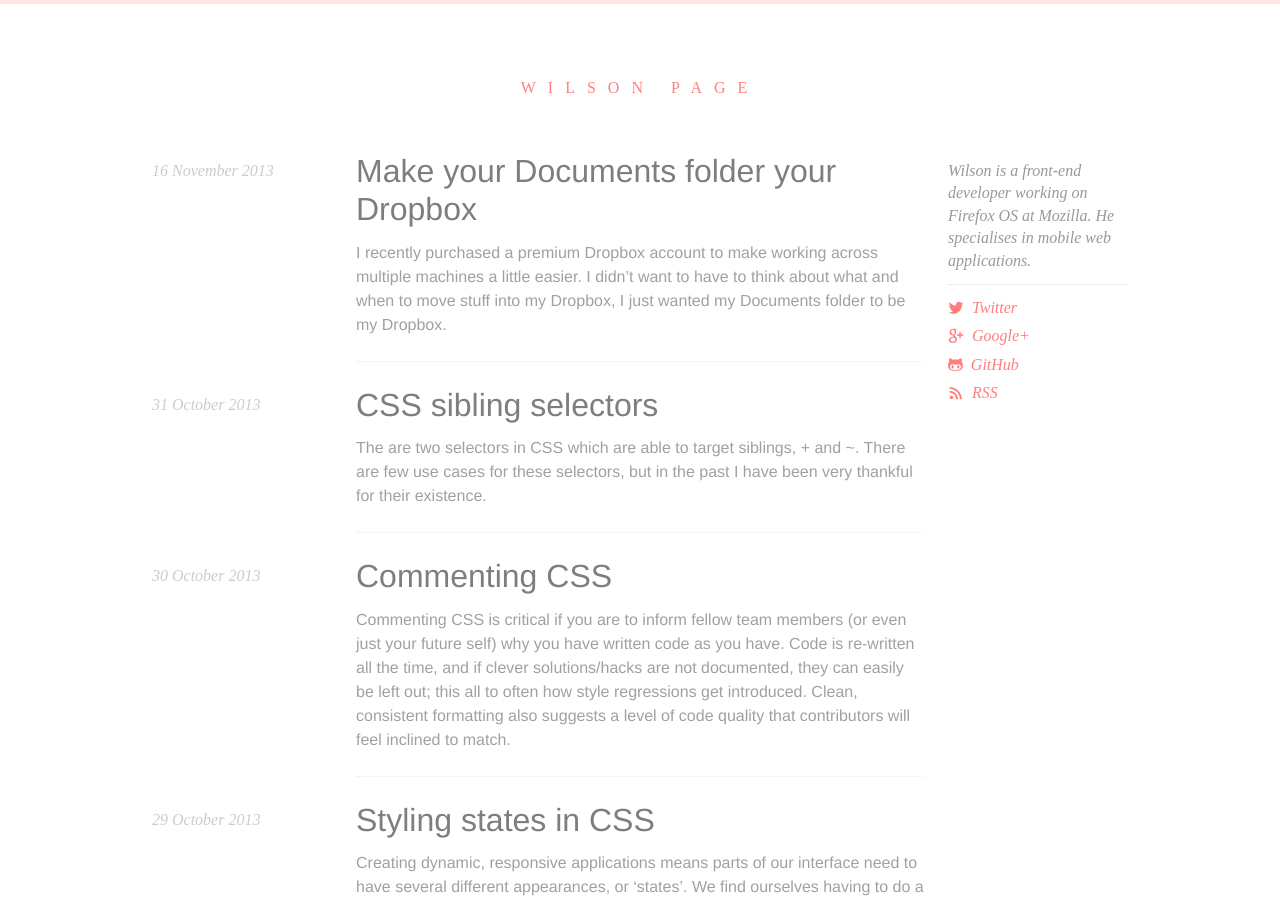
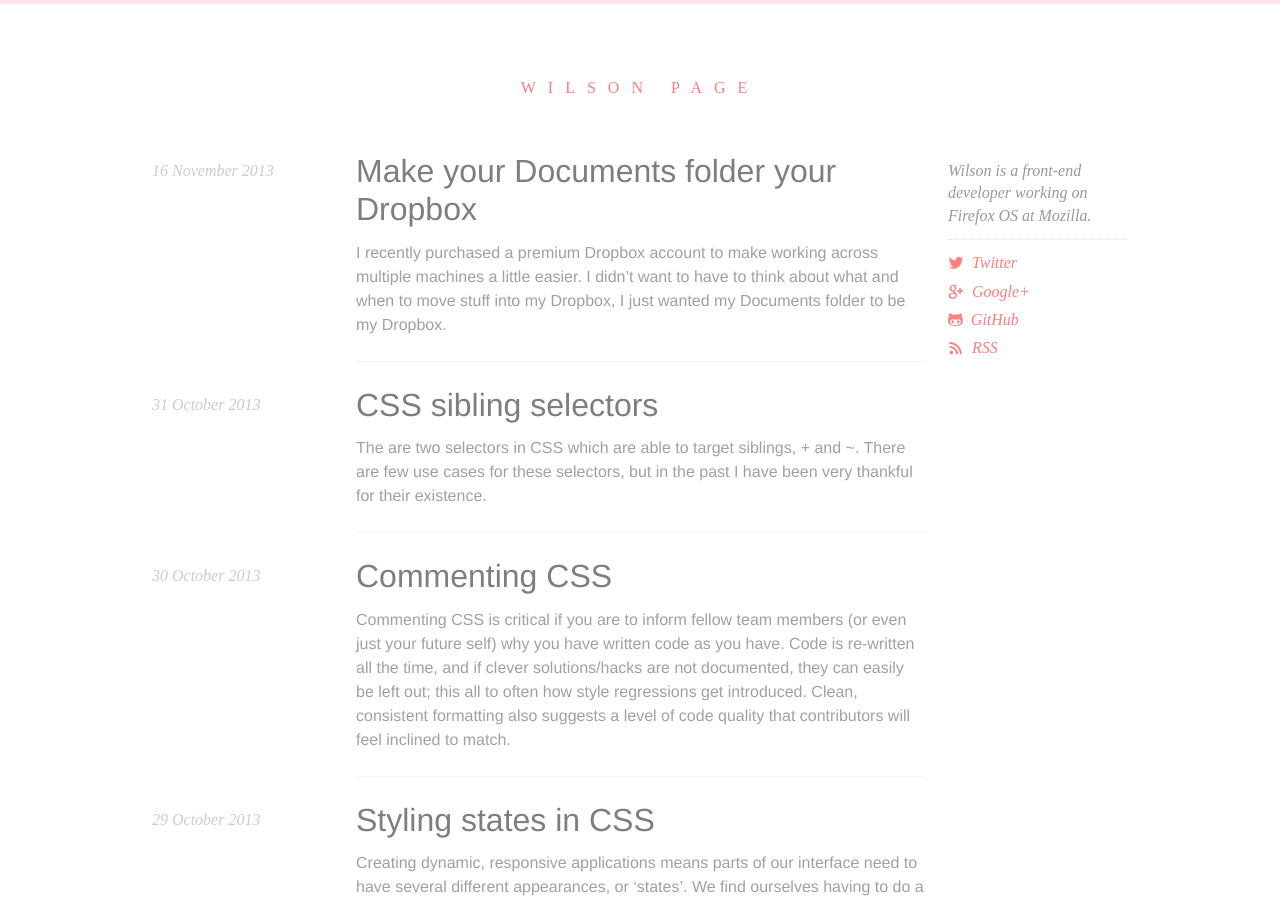
Before and after one commit to wilsonpage/blog, a Jekyll site: the page built from index.html, in a window 1280 px wide and 900 px high. Built offline with Jekyll 4.4.1, drawn with Linux system fonts in a browser that asks for light colours; Markdown is read by kramdown in place of the engine named in the settings.

Commit message:
Update bio

```diff
--- a/_config.yml
+++ b/_config.yml
@@ -1,5 +1,5 @@
 name: Wilson Page
-description: "Wilson is a front-end developer working on Firefox OS at Mozilla. He specialises in mobile web applications."
+description: "Wilson is a front-end developer working on Firefox OS at Mozilla."
 url: http://wilsonpage.co.uk
 permalink: /:title
 markdown: redcarpet
```
